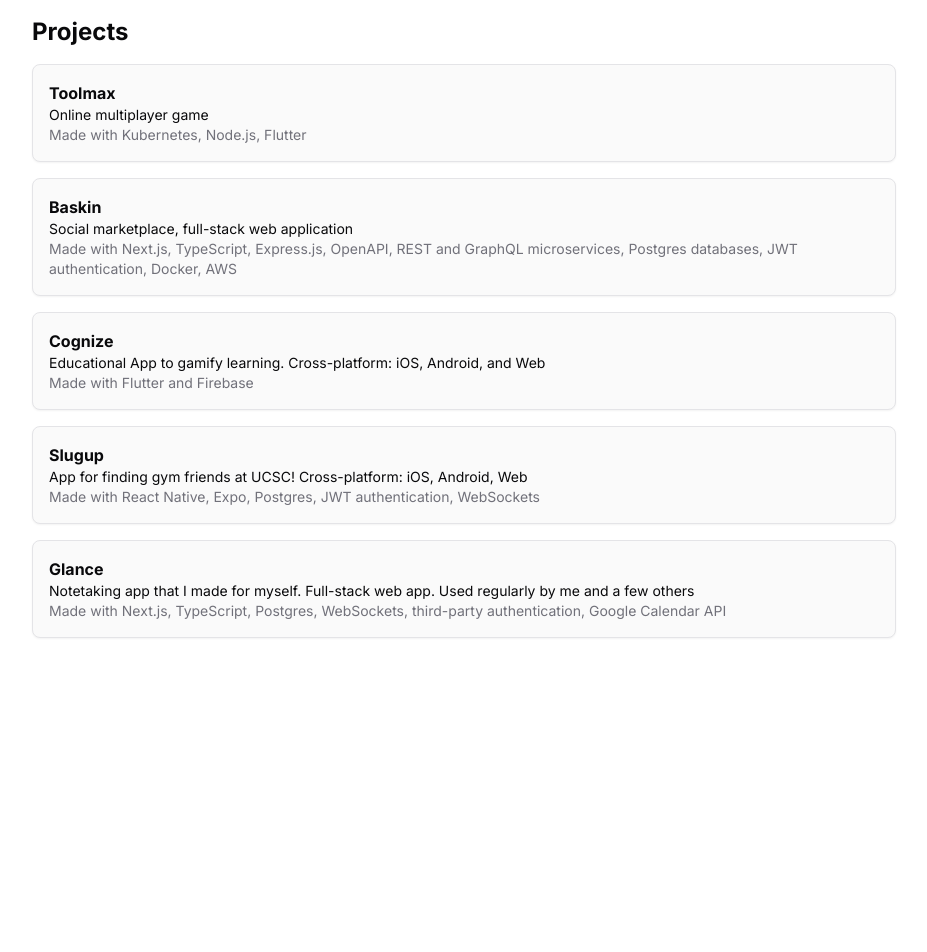
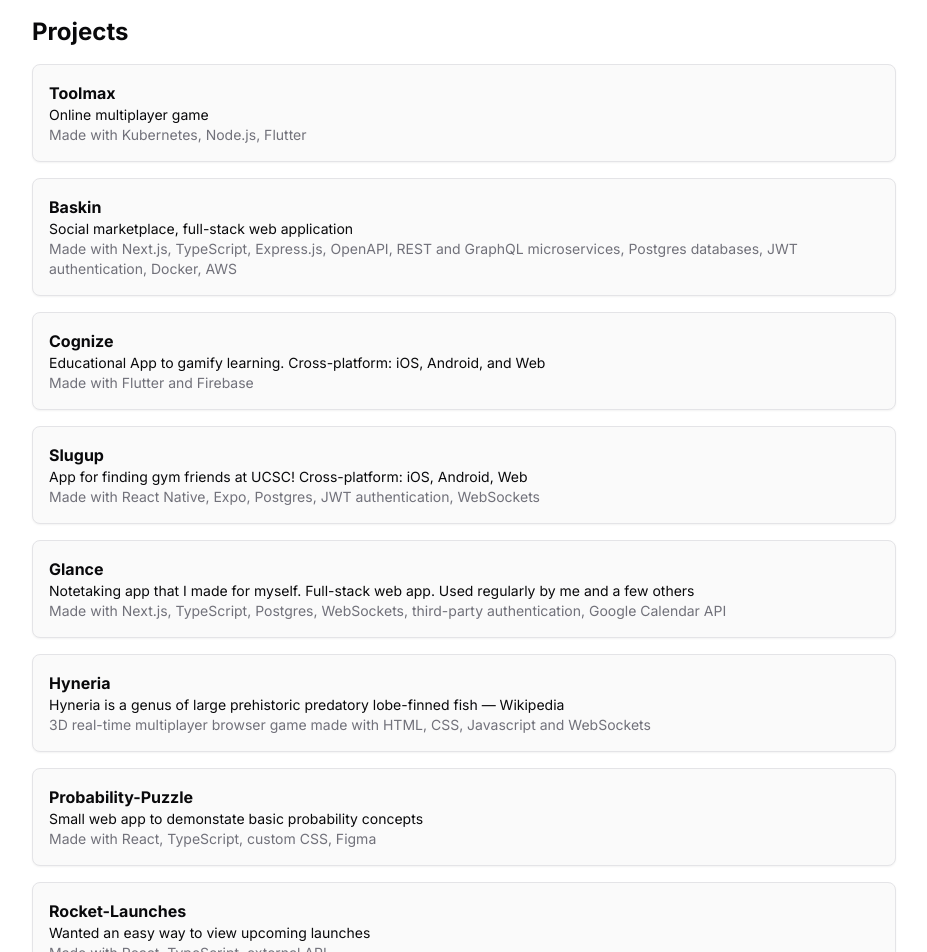
Before and after one commit to jorahty/spring-2024, a Next.js app: page /projects in a window 1280 px wide. Shown: the top 952 px of the page, without its empty margins (176-1103 px from the left). Built offline with nearby package versions, Linux system fonts and the light colour scheme.

Commit message:
add more projects

```diff
--- a/data/projects.ts
+++ b/data/projects.ts
@@ -27,4 +27,19 @@
     details:
       'Made with Next.js, TypeScript, Postgres, WebSockets, third-party authentication, Google Calendar API',
   },
+  {
+    title: 'Hyneria',
+    description: 'Hyneria is a genus of large prehistoric predatory lobe-finned fish — Wikipedia',
+    details: '3D real-time multiplayer browser game made with HTML, CSS, Javascript and WebSockets',
+  },
+  {
+    title: 'Probability-Puzzle',
+    description: 'Small web app to demonstate basic probability concepts',
+    details: 'Made with React, TypeScript, custom CSS, Figma',
+  },
+  {
+    title: 'Rocket-Launches',
+    description: 'Wanted an easy way to view upcoming launches',
+    details: 'Made with React, TypeScript, external API',
+  },
 ];
```
